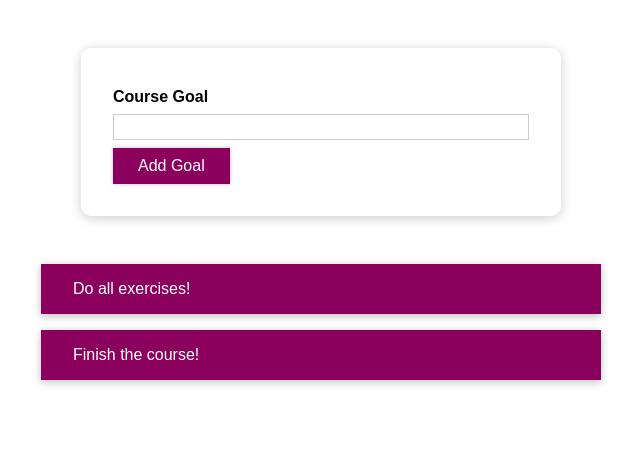
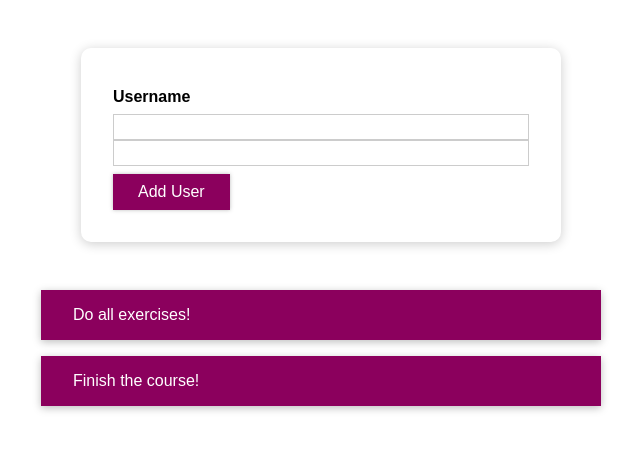
Before and after one commit to mgsrevolver/debugging-lesson, a React (Create React App) app: page / in a window 1280 px wide. Shown: the top 450 px of the page, without its empty margins (319-959 px from the left). Built offline with nearby package versions, Linux system fonts and the light colour scheme.

Commit message:
rename key components

```diff
--- a/src/components/Users/UserInput/UserInput.js
+++ b/src/components/Users/UserInput/UserInput.js
@@ -3,11 +3,11 @@ import React, { useState } from 'react'
 import Button from '../../UI/Button/Button'
 import styles from './UserInput.module.css'
 
-const CourseInput = (props) => {
+const UserInput = (props) => {
   const [enteredValue, setEnteredValue] = useState('')
   const [isValid, setIsValid] = useState(true)
 
-  const goalInputChangeHandler = (event) => {
+  const userInputChangeHandler = (event) => {
     if (event.target.value.trim().length > 0) {
       setIsValid(true)
     }
@@ -28,12 +28,13 @@ const CourseInput = (props) => {
       <div
         className={`${styles['form-control']} ${!isValid && styles.invalid}`}
       >
-        <label>Course Goal</label>
-        <input type="text" onChange={goalInputChangeHandler} />
+        <label>Username</label>
+        <input type="text" name="username" onChange={userInputChangeHandler} />
+        <input type="int" name="age" onChange={userInputChangeHandler} />
       </div>
-      <Button type="submit">Add Goal</Button>
+      <Button type="submit">Add User</Button>
     </form>
   )
 }
 
-export default CourseInput
+export default UserInput
--- a/src/components/Users/UserItem/UserItem.js
+++ b/src/components/Users/UserItem/UserItem.js
@@ -2,7 +2,7 @@ import React from 'react'
 
 import './UserItem.css'
 
-const CourseGoalItem = (props) => {
+const UserItem = (props) => {
   const deleteHandler = () => {
     props.onDelete(props.id)
   }
@@ -14,4 +14,4 @@ const CourseGoalItem = (props) => {
   )
 }
 
-export default CourseGoalItem
+export default UserItem
--- a/src/components/Users/UserList/UserList.js
+++ b/src/components/Users/UserList/UserList.js
@@ -3,7 +3,7 @@ import React from 'react'
 import CourseGoalItem from '../UserItem/UserItem'
 import './UserList.css'
 
-const CourseGoalList = (props) => {
+const UserList = (props) => {
   return (
     <ul className="goal-list">
       {props.items.map((goal) => (
@@ -19,4 +19,4 @@ const CourseGoalList = (props) => {
   )
 }
 
-export default CourseGoalList
+export default UserList
```
